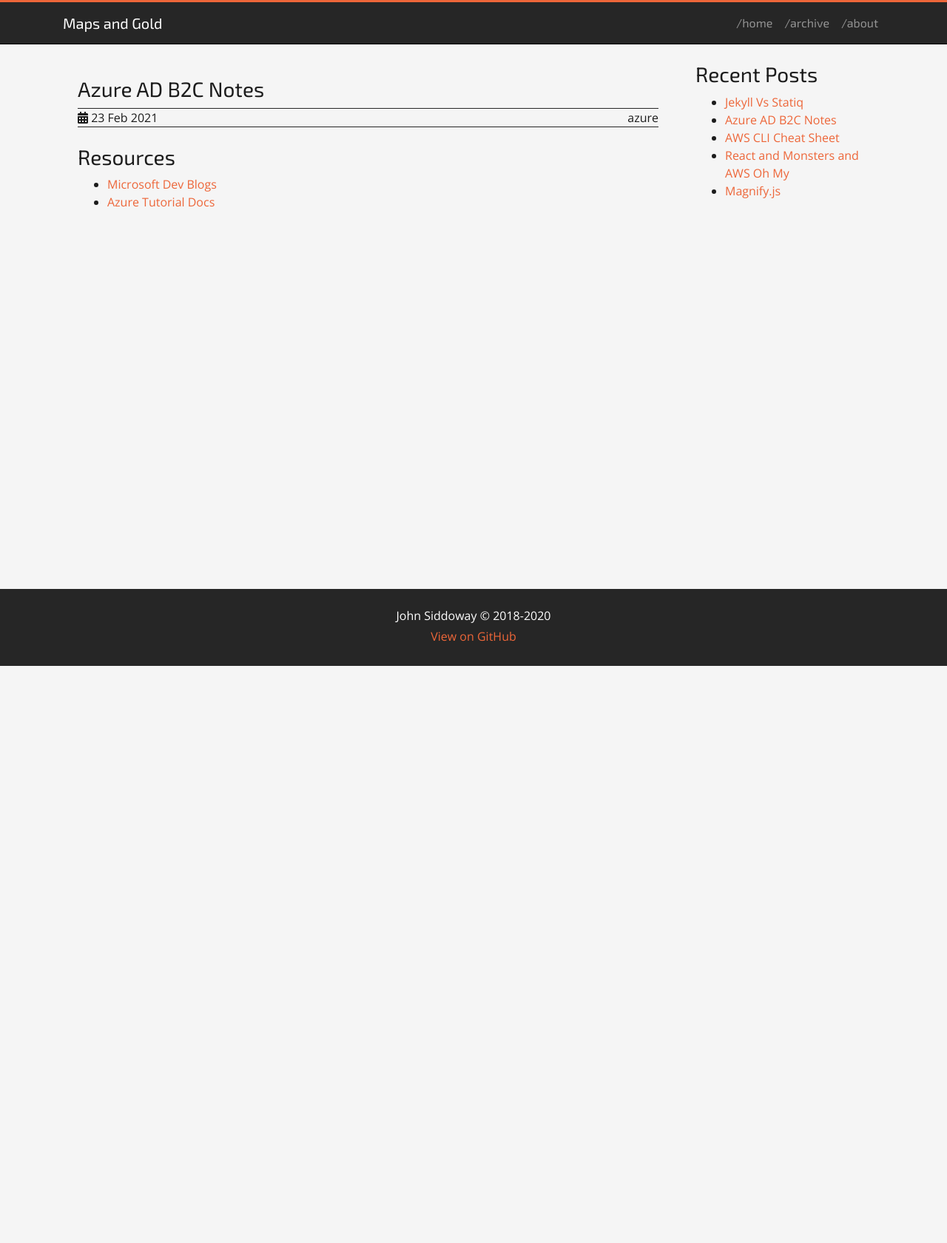
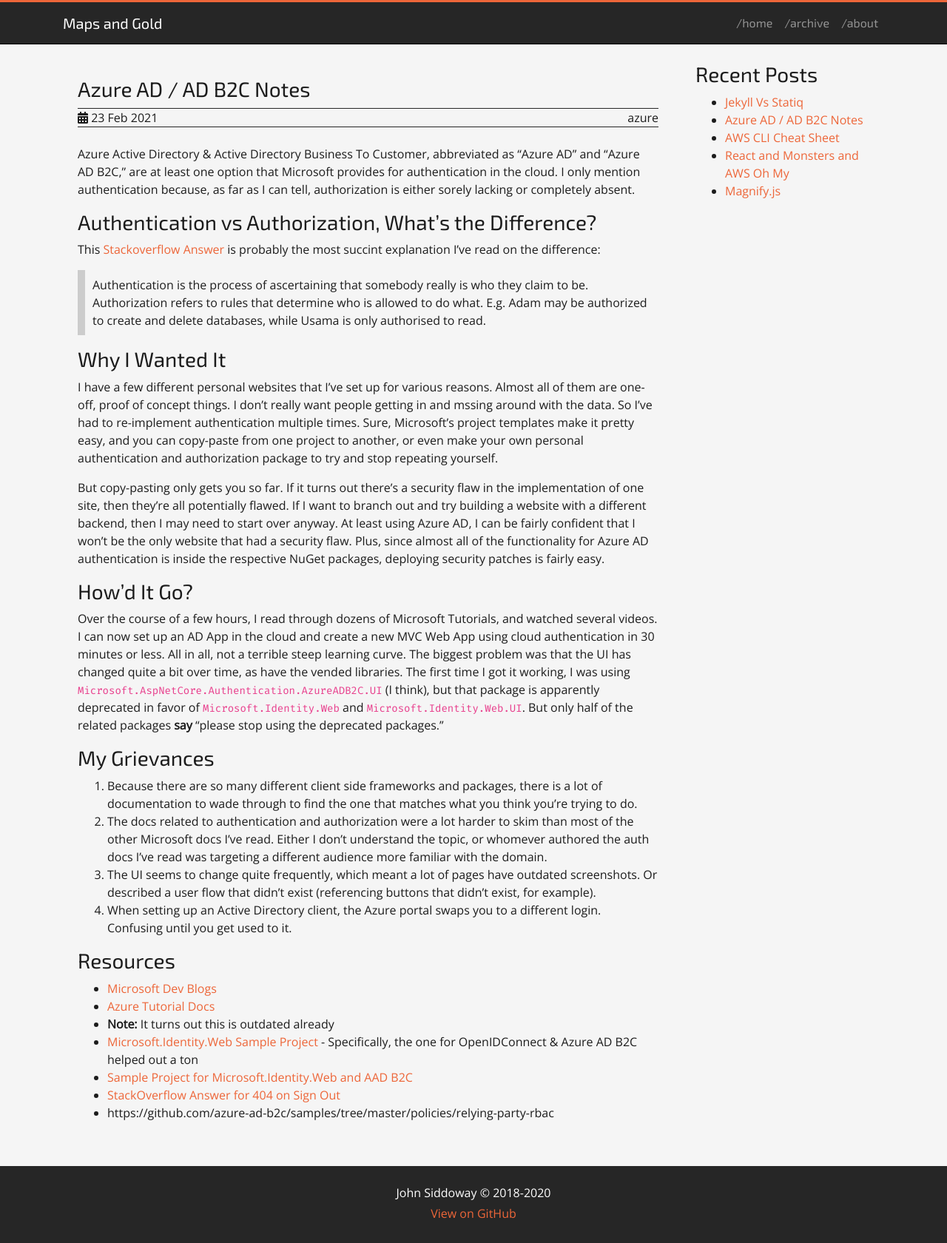
Before and after one commit to johnsiddoway/johnsiddoway.github.io, a Jekyll site: the page built from _posts/2021-02-23-azure-ad-b2c.md, in a window 1280 px wide. Shown: the whole page at 74% size. Built offline with Jekyll 4.4.1, drawn with Linux system fonts in a browser that asks for light colours; before the commit the page ends 900 px from its top, so only the background shows below that.

Commit message:
Add post regarding Azure AD B2C.

```diff
--- a/_posts/2021-02-23-azure-ad-b2c.md
+++ b/_posts/2021-02-23-azure-ad-b2c.md
@@ -1,12 +1,43 @@
 ---
 layout: post
-title:  "Azure AD B2C Notes"
+title:  "Azure AD / AD B2C Notes"
 date:   2021-02-23
-description: Notes regarding Azure AD B2C
+description: Notes regarding Azure AD / AD B2C
 tags: azure
 ---
+
+Azure Active Directory & Active Directory Business To Customer, abbreviated as "Azure AD" and "Azure AD B2C," are at least one option that Microsoft provides for authentication in the cloud. I only mention authentication because, as far as I can tell, authorization is either sorely lacking or completely absent.
+
+### Authentication vs Authorization, What's the Difference?
+
+This [Stackoverflow Answer](https://stackoverflow.com/a/6556548/2747660) is probably the most succint explanation I've read on the difference:
+
+> Authentication is the process of ascertaining that somebody really is who they claim to be.
+> Authorization refers to rules that determine who is allowed to do what. E.g. Adam may be authorized to create and delete databases, while Usama is only authorised to read.
+
+### Why I Wanted It
+
+I have a few different personal websites that I've set up for various reasons. Almost all of them are one-off, proof of concept things. I don't really want people getting in and mssing around with the data. So I've had to re-implement authentication multiple times. Sure, Microsoft's project templates make it pretty easy, and you can copy-paste from one project to another, or even make your own personal authentication and authorization package to try and stop repeating yourself.
+
+But copy-pasting only gets you so far. If it turns out there's a security flaw in the implementation of one site, then they're all potentially flawed. If I want to branch out and try building a website with a different backend, then I may need to start over anyway. At least using Azure AD, I can be fairly confident that I won't be the only website that had a security flaw. Plus, since almost all of the functionality for Azure AD authentication is inside the respective NuGet packages, deploying security patches is fairly easy.
+
+### How'd It Go?
+
+Over the course of a few hours, I read through dozens of Microsoft Tutorials, and watched several videos. I can now set up an AD App in the cloud and create a new MVC Web App using cloud authentication in 30 minutes or less. All in all, not a terrible steep learning curve. The biggest problem was that the UI has changed quite a bit over time, as have the vended libraries. The first time I got it working, I was using `Microsoft.AspNetCore.Authentication.AzureADB2C.UI` (I think), but that package is apparently deprecated in favor of `Microsoft.Identity.Web` and `Microsoft.Identity.Web.UI`. But only half of the related packages **say** "please stop using the deprecated packages."
+
+### My Grievances
+
+1. Because there are so many different client side frameworks and packages, there is a lot of documentation to wade through to find the one that matches what you think you're trying to do.
+1. The docs related to authentication and authorization were a lot harder to skim than most of the other Microsoft docs I've read. Either I don't understand the topic, or whomever authored the auth docs I've read was targeting a different audience more familiar with the domain.
+1. The UI seems to change quite frequently, which meant a lot of pages have outdated screenshots. Or described a user flow that didn't exist (referencing buttons that didn't exist, for example).
+1. When setting up an Active Directory client, the Azure portal swaps you to a different login. Confusing until you get used to it.
 
 ### Resources
 
 * [Microsoft Dev Blogs](https://devblogs.microsoft.com/aspnet/user-accounts-made-easy-with-azure/)
 * [Azure Tutorial Docs](https://docs.microsoft.com/en-us/azure/active-directory-b2c/tutorial-create-user-flows)
+ * **Note:** It turns out this is outdated already
+ * [Microsoft.Identity.Web Sample Project](https://docs.microsoft.com/en-us/samples/azure-samples/active-directory-aspnetcore-webapp-openidconnect-v2/enable-webapp-signin/) - Specifically, the one for OpenIDConnect & Azure AD B2C helped out a ton
+ * [Sample Project for Microsoft.Identity.Web and AAD B2C](https://github.com/Azure-Samples/active-directory-aspnetcore-webapp-openidconnect-v2/tree/master/1-WebApp-OIDC/1-5-B2C)
+ * [StackOverflow Answer for 404 on Sign Out](https://stackoverflow.com/questions/59949443/how-to-fix-error-404-when-logging-out-on-an-asp-net-core-mvc-app-against-azure-a)
+ * https://github.com/azure-ad-b2c/samples/tree/master/policies/relying-party-rbac
--- a/assets/css/main.scss
+++ b/assets/css/main.scss
@@ -6,6 +6,16 @@
 @import 'default'; // pygments theme
 
 // custom styling
+blockquote {
+    border-left: 10px solid #ccc;
+    margin: 0 0 1rem 0;
+    padding: 0.5em 10px;
+
+    p {
+        margin-bottom: 0;
+    }
+}
+
 body {
   background-color: $gray-100;
   min-height: 100vh;
```
